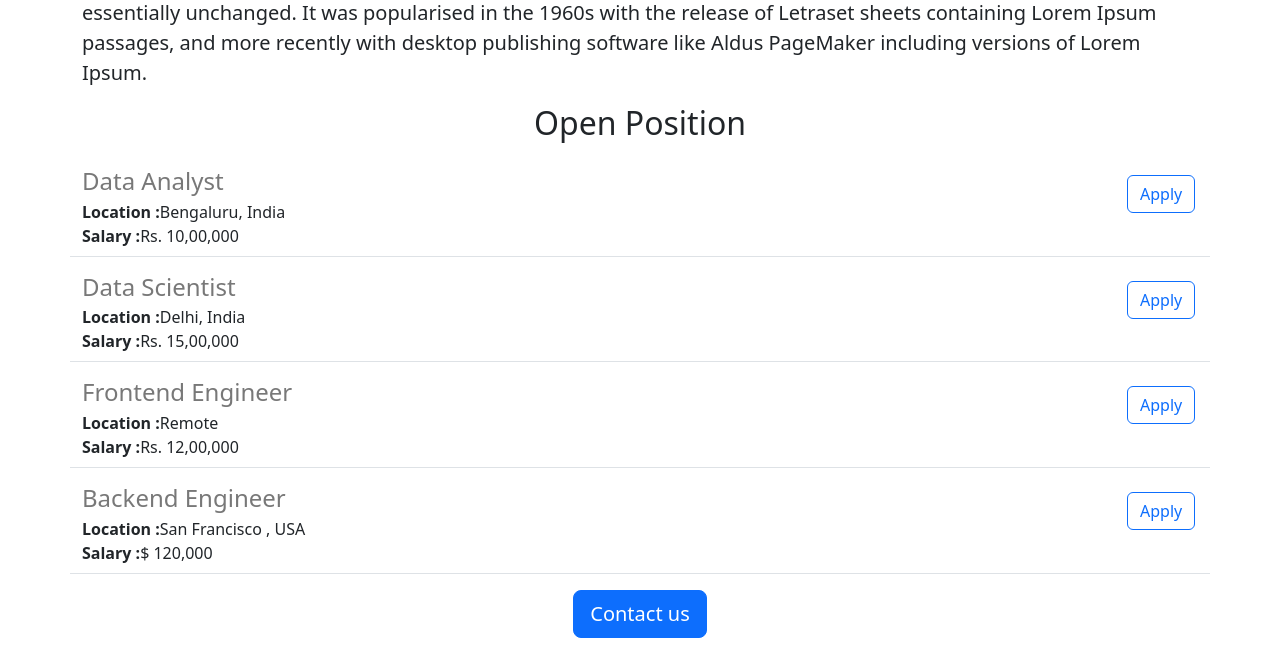
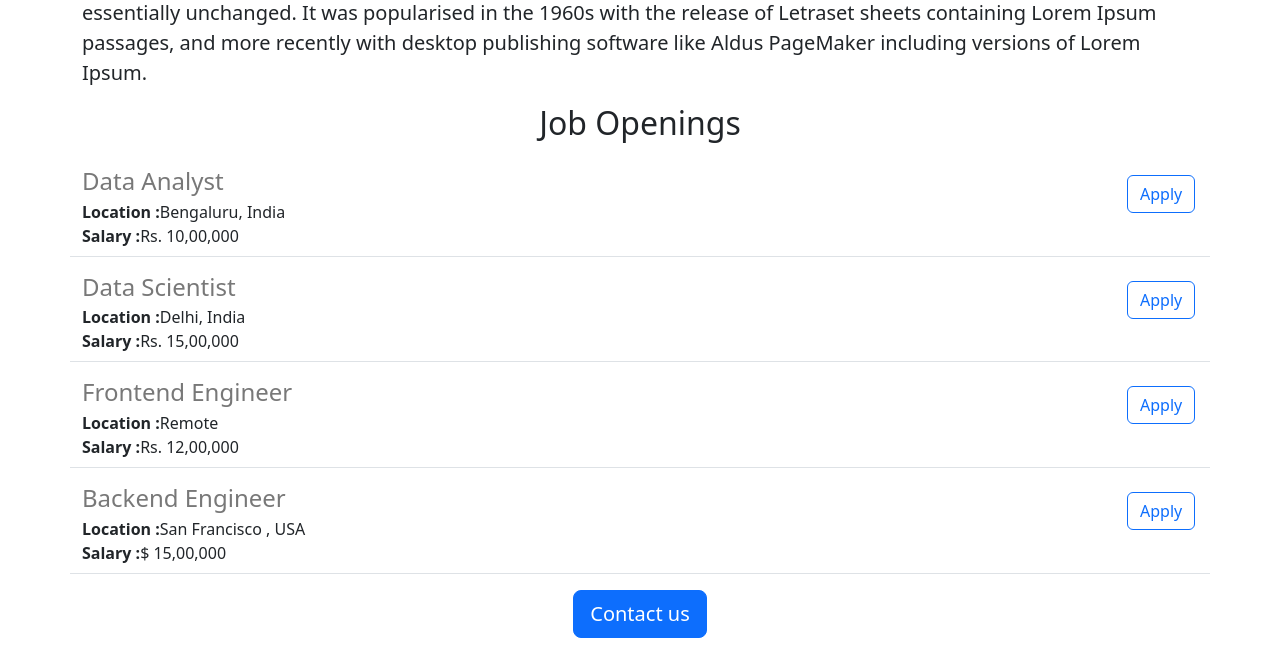
Before and after one commit to S-I-V-A-R-A-M/FLASK_PROJECT, a Flask app: page / in a window 1280 px wide. Shown: the part 602-1252 px from the top of the page. Run offline with Flask 3, Linux system fonts and the light colour scheme.

Commit message:
made some changes

```diff
--- a/app.py
+++ b/app.py
@@ -25,7 +25,7 @@ JOBS=[
     "id":4,
     "title":"Backend Engineer",
     "location":"San Francisco , USA",
-    "salary":"$ 120,000"
+    "salary":"$ 15,00,000"
   }
 ]
 
--- a/templates/home.html
+++ b/templates/home.html
@@ -16,7 +16,7 @@
     <img id="banner" src="static/CAREER.jpg" >
     <h2  class="text-center mt-2 mb-4">About SRK</h2>
     <p class="lead" >Lorem Ipsum is simply dummy text of the printing and typesetting industry. Lorem Ipsum has been the industry's standard dummy text ever since the 1500s, when an unknown printer took a galley of type and scrambled it to make a type specimen book. It has survived not only five centuries, but also the leap into electronic typesetting, remaining essentially unchanged. It was popularised in the 1960s with the release of Letraset sheets containing Lorem Ipsum passages, and more recently with desktop publishing software like Aldus PageMaker including versions of Lorem Ipsum.</p>
-    <h2 class="text-center mt-2 mb-4">Open Position</h2>
+    <h2 class="text-center mt-2 mb-4">Job Openings</h2>
     <div >
        {% for job in jobs %}
         {% include 'jobitem.html' %}
```
